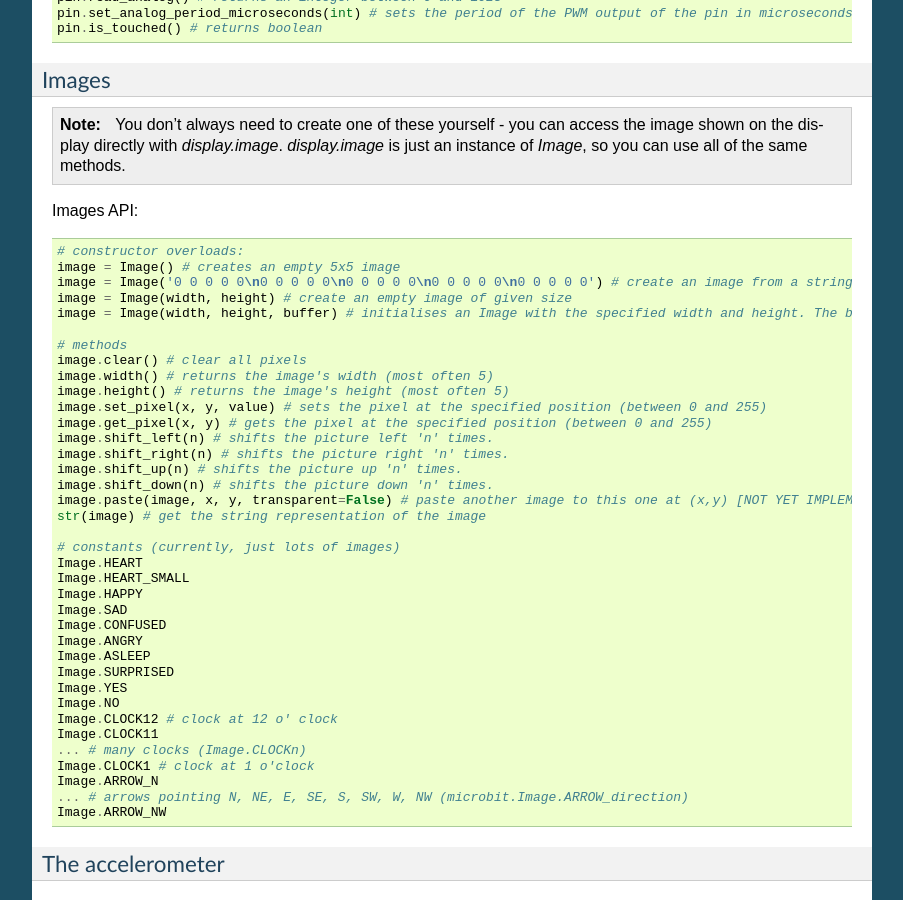
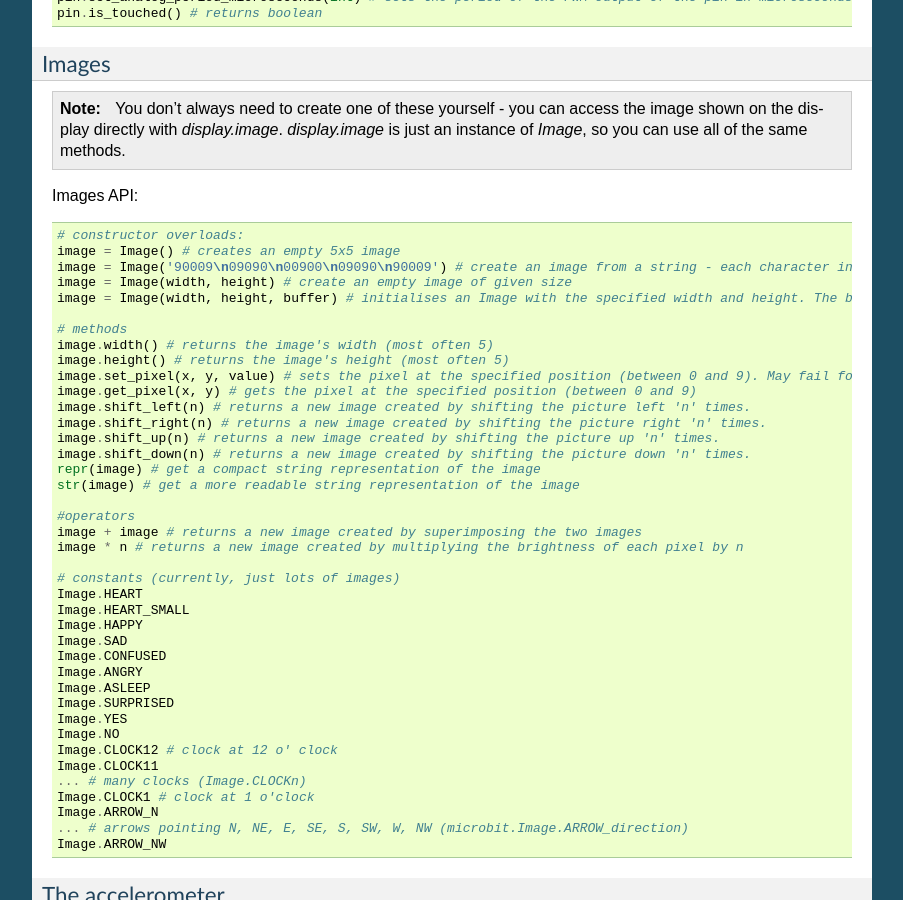
Before and after one commit to bbcmicrobit/micropython, a Sphinx documentation site: the page built from docs/microbit_micropython_api.rst, in a window 1280 px wide and 900 px high, scrolled down 1456 px. Shown: the whole window, without its empty margins (198-1101 px from the left). Built offline with Sphinx 7.4.7, drawn with Linux system fonts in a browser that asks for light colours; some of the changed text lies outside the part shown.

Commit message:
Update docs to reflect new image/display API

```diff
--- a/docs/microbit_micropython_api.rst
+++ b/docs/microbit_micropython_api.rst
@@ -38,15 +38,14 @@
 
 The LED display is exposed via the `display` object::
 
-    display.image # this is a MicroBitImage object - changes to this will directly affect the display
-    display.set_brightness(int) # sets the brightness of the display (between 0 and 255, inclusive)
-    display.set_display_mode(mode) # mode=0 means put in B&W mode, mode=1 means put in greyscale mode [WILL CHANGE]
+    display.get_pixel(x, y) # gets the brightness of the pixel (x,y)
+    display.set_pixel(x, y, val) # sets the brightness of the pixel (x,y) to val (between 0 and 9, inclusive)
     display.clear() # clears the display
     display.print(string, delay=400) # prints the string to the display one character at a time
-    display.print(MicroBitImage, delay=400) # prints the image to the screen.
+    display.print(image, delay=400) # prints the image to the screen.
     display.scroll(string, delay=400) # scrolls a string across the display (more exciting than display.print)
-    display.scroll(MicroBitImage, delay=400, stride=-1) # scrolls an image bigger than 5x5 across the screen
     display.animate(image, delay, stride, start, wait=True, loop=False)
+    display.animate(iterable, delay, wait=True, loop=False)
 
 Pins
 ----
@@ -86,22 +85,25 @@
 
     # constructor overloads:
     image = Image() # creates an empty 5x5 image
-    image = Image('0 0 0 0 0\n0 0 0 0 0\n0 0 0 0 0\n0 0 0 0 0\n0 0 0 0 0') # create an image from a string - each character in the string represents an LED - 0 is off and 1 is on.
+    image = Image('90009\n09090\n00900\n09090\n90009') # create an image from a string - each character in the string represents an LED - 0 (or space) is off and 9 is maximum brightness.
     image = Image(width, height) # create an empty image of given size
     image = Image(width, height, buffer) # initialises an Image with the specified width and height. The buffer should be an array of length width * height
 
     # methods
-    image.clear() # clear all pixels
     image.width() # returns the image's width (most often 5)
     image.height() # returns the image's height (most often 5)
-    image.set_pixel(x, y, value) # sets the pixel at the specified position (between 0 and 255)
-    image.get_pixel(x, y) # gets the pixel at the specified position (between 0 and 255)
-    image.shift_left(n) # shifts the picture left 'n' times.
-    image.shift_right(n) # shifts the picture right 'n' times.
-    image.shift_up(n) # shifts the picture up 'n' times.
-    image.shift_down(n) # shifts the picture down 'n' times.
-    image.paste(image, x, y, transparent=False) # paste another image to this one at (x,y) [NOT YET IMPLEMENTED]
-    str(image) # get the string representation of the image
+    image.set_pixel(x, y, value) # sets the pixel at the specified position (between 0 and 9). May fail for constant images.
+    image.get_pixel(x, y) # gets the pixel at the specified position (between 0 and 9)
+    image.shift_left(n) # returns a new image created by shifting the picture left 'n' times.
+    image.shift_right(n) # returns a new image created by shifting the picture right 'n' times.
+    image.shift_up(n) # returns a new image created by shifting the picture up 'n' times.
+    image.shift_down(n) # returns a new image created by shifting the picture down 'n' times.
+    repr(image) # get a compact string representation of the image
+    str(image) # get a more readable string representation of the image
+
+    #operators
+    image + image # returns a new image created by superimposing the two images
+    image * n # returns a new image created by multiplying the brightness of each pixel by n
 
     # constants (currently, just lots of images)
     Image.HEART
```
